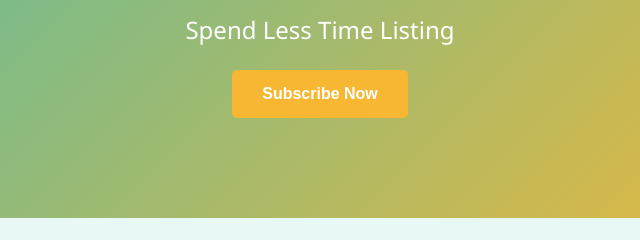
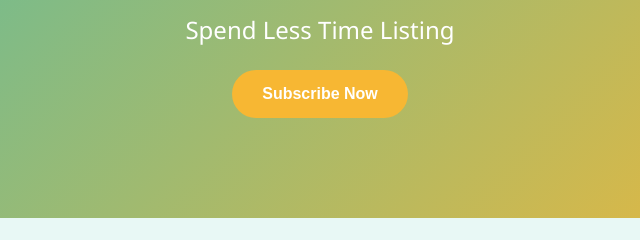
Before and after one commit to Bloomman/LotLingoApp, a plain HTML site: page index.html in a window 1280 px wide. Shown: the part 264-504 px from the top of the page, 320-960 px from the left. Drawn offline with Linux system fonts and the light colour scheme.

Commit message:
Update styles.css

```diff
--- a/styles.css
+++ b/styles.css
@@ -82,7 +82,7 @@ button {
     cursor: pointer;
     font-size: 1em;
     font-weight: bold;
-    border-radius: 5px;
+    border-radius: 25px; /* This will create rounded corners on the button */
     transition: background-color 0.3s ease;
 }
 
```
